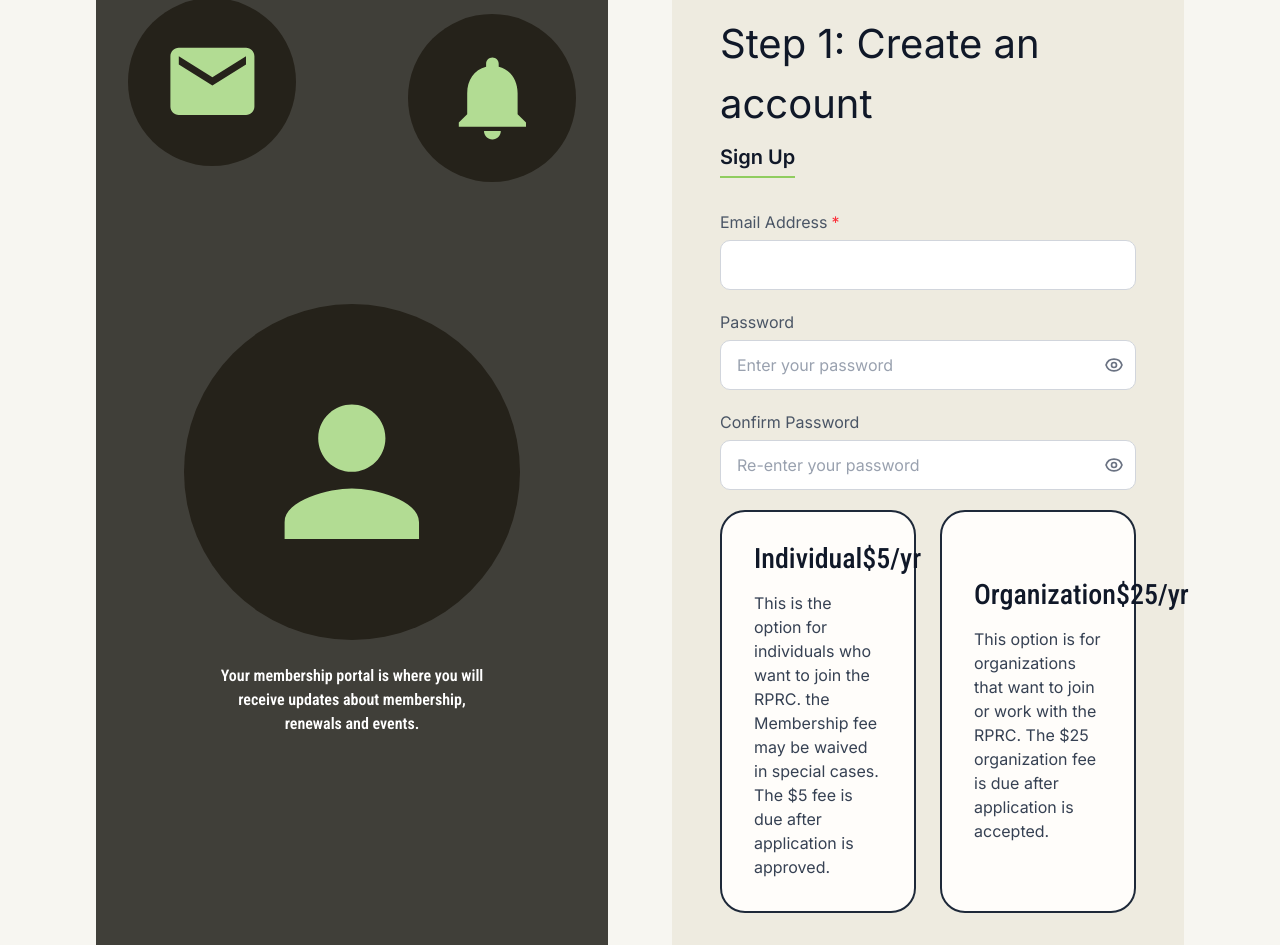
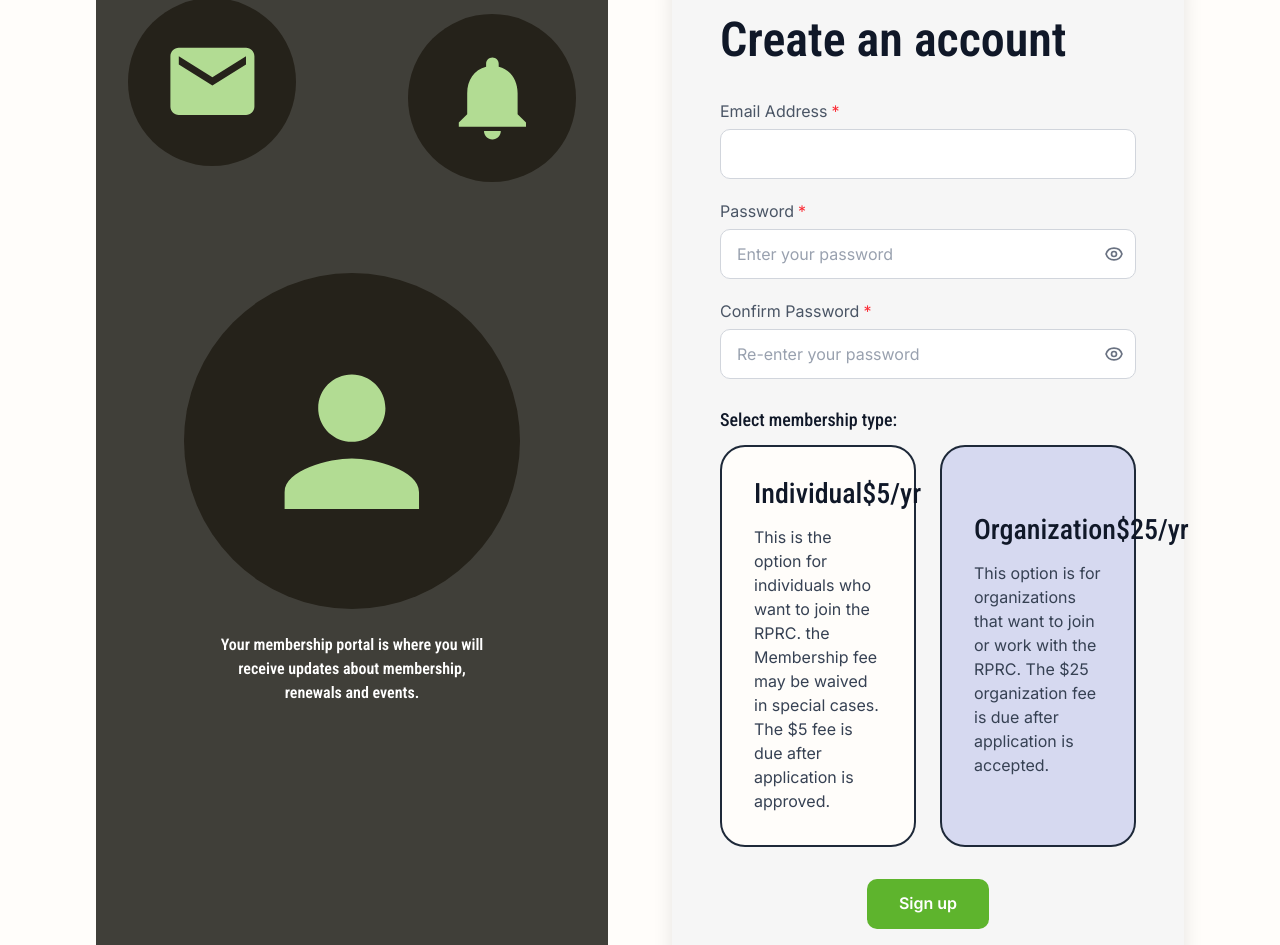
Before and after one commit to SFU-Blueprint/RPRC, a Next.js app: page /membership/signup in a window 1280 px wide. Shown: the part 351-1296 px from the top of the page. Built offline with nearby package versions, Linux system fonts and the light colour scheme.

Commit message:
updated step1

```diff
--- a/app/membership/signup/const.ts
+++ b/app/membership/signup/const.ts
@@ -53,12 +53,19 @@ export const MEMBERSHIP_INTERESTS: string[] = [
 ];
 
 /**
+ * Membership type constants
+ */
+export const MEMBERSHIP_TYPES = {
+  INDIVIDUAL: 'individual',
+  ORGANIZATION: 'organization',
+} as const;
+
+/**
  * Mock data: individual
  */
 export const SIGNUP_MOCK_INDIVIDUAL: SignUpFormData = {
   email: 'john.doe@example.com',
   password: 'Test1234',
-  confirmPassword: 'Test1234',
   fullName: 'John Doe',
   phoneNumber: '6041234567',
   phoneType: 'cell',
@@ -79,7 +86,6 @@ export const SIGNUP_MOCK_INDIVIDUAL: SignUpFormData = {
 export const SIGNUP_MOCK_MEMBER: SignUpFormData = {
   email: 'john.doe@example.com',
   password: 'Test1234',
-  confirmPassword: 'Test1234',
   fullName: 'John Doe',
   phoneNumber: '6041234567',
   phoneType: 'cell',
@@ -101,9 +107,9 @@ export const SIGNUP_MOCK_MEMBER: SignUpFormData = {
 export const SIGNUP_INITIAL: SignUpFormData = {
   email: '',
   password: '',
-  confirmPassword: '',
   fullName: '',
   phoneNumber: '',
+  membershipType: MEMBERSHIP_TYPES.ORGANIZATION,
   phoneType: 'cell',
   mailingAddress: '',
   city: '',
@@ -118,14 +124,6 @@ export const SIGNUP_INITIAL: SignUpFormData = {
 };
 
 /**
- * Membership type constants
- */
-export const MEMBERSHIP_TYPES = {
-  INDIVIDUAL: 'individual',
-  ORGANIZATION: 'organization',
-} as const;
-
-/**
  * Membership type options for form
  */
 export const MEMBERSHIP_TYPE_OPTIONS = [
--- a/app/membership/signup/page.tsx
+++ b/app/membership/signup/page.tsx
@@ -13,13 +13,13 @@ function SignUpContent() {
   const { currentStep, goToPreviousStep, goToNextStep } = useSignUp();
 
   return (
-    <div className={`min-h-screen bg-[#f7f6f1] ${inter.className}`}>
+    <div className={`min-h-screen bg-[#FFFDFA] ${inter.className}`}>
       {/* Progress Indicator */}
       <ProgressIndicator currentStep={currentStep} steps={SIGNUP_STEPS} />
 
       {/* Main Content */}
       <div className="max-w-[1920px] mx-auto px-6 md:px-12 lg:px-24 pb-12 md:pb-16 lg:pb-20">
-        {/* Step 1: Show info box */}
+        {/* Step 1: Show info box and form */}
         {currentStep === 1 && (
           <div className="grid grid-cols-1 lg:grid-cols-2 gap-8 lg:gap-12 xl:gap-16">
             <SignUpInfoBox />
--- a/components/signup/Step1Form.tsx
+++ b/components/signup/Step1Form.tsx
@@ -3,7 +3,13 @@
 import React, { useState } from 'react';
 import { useSignUp } from '@/lib/contexts/SignUpContext';
 import { FormInput } from '@/components/signup/FormInput';
-import { inter } from '@/app/fonts';
+import {
+  inter,
+  robotoCondensed,
+  headerStyles,
+  bodyStyles,
+  buttonStyles,
+} from '@/app/fonts';
 import { validateStep1, hasErrors } from '@/lib/signup-validation';
 import { PasswordInput } from './PasswordInput';
 import { MembershipInfoCard } from './MembershipInfoCard';
@@ -19,10 +25,14 @@ export function Step1Form() {
     goToNextStep,
   } = useSignUp();
 
+  // Local state for confirm password
+  const [confirmPassword, setConfirmPassword] = useState('');
+
   const handleSubmit = () => {
     setHasAttemptedValidation(true);
 
-    const validationErrors = validateStep1(formData);
+    // Pass confirmPassword as parameter
+    const validationErrors = validateStep1(formData, confirmPassword);
     setErrors(validationErrors);
 
     if (!hasErrors(validationErrors)) {
@@ -33,25 +43,16 @@ export function Step1Form() {
     }
   };
 
-  const [membershipType, setMembershipType] = useState<
-    'individual' | 'organization' | undefined
-  >();
-
   return (
     <div
-      className={`bg-[#eeebe0] rounded-[25px] p-8 md:p-10 lg:p-12 ${inter.className}`}
+      className={`bg-[#f6f6f6] rounded-[25px] p-8 md:p-10 lg:p-12 shadow-[0_4px_20px_rgba(0,0,0,0.1)] ${inter.className}`}
     >
       {/* Heading */}
-      <h2 className="text-[28px] md:text-[34px] lg:text-[40px] font-normal mb-2 text-gray-900">
-        Step 1: Create an account
+      <h2
+        className={`text-gray-900 mb-8 ${headerStyles.lResponsive} ${robotoCondensed.className}`}
+      >
+        Create an account
       </h2>
-
-      {/* Sign Up Tab (no Login per requirement) */}
-      <div className="mb-8">
-        <h3 className="text-[16px] md:text-[18px] lg:text-[20px] font-semibold text-gray-900 inline-block border-b-2 border-[#90cd5f] pb-1">
-          Sign Up
-        </h3>
-      </div>
 
       {/* Form Fields */}
       <div className="space-y-5">
@@ -75,27 +76,36 @@ export function Step1Form() {
           showValidation={hasAttemptedValidation}
           onChange={(value) => updateFormData({ password: value })}
           placeholder="Enter your password"
+          required
         />
 
         {/* Confirm Password */}
         <PasswordInput
           label="Confirm Password"
-          value={formData.confirmPassword}
+          value={confirmPassword}
           error={errors.confirmPassword}
           showValidation={hasAttemptedValidation}
-          onChange={(value) => updateFormData({ confirmPassword: value })}
+          onChange={(value) => setConfirmPassword(value)}
           placeholder="Re-enter your password"
+          required
         />
 
-        {/* Membership Type */}
+        {/* Select Membership Type Label */}
+        <h3
+          className={`text-gray-900 mt-8 mb-4 ${headerStyles.xs} ${robotoCondensed.className}`}
+        >
+          Select membership type:
+        </h3>
+
+        {/* Membership Type Cards */}
         <div className="grid grid-cols-1 md:grid-cols-2 gap-4 md:gap-6">
           <MembershipInfoCard
             type="individual"
             title="Individual"
             price="$5/yr"
             description="This is the option for individuals who want to join the RPRC. the Membership fee may be waived in special cases. The $5 fee is due after application is approved."
-            isSelected={membershipType === 'individual'}
-            onSelect={() => setMembershipType('individual')}
+            isSelected={formData.membershipType === 'individual'}
+            onSelect={() => updateFormData({ membershipType: 'individual' })}
           />
 
           <MembershipInfoCard
@@ -103,18 +113,45 @@ export function Step1Form() {
             title="Organization"
             price="$25/yr"
             description="This option is for organizations that want to join or work with the RPRC. The $25 organization fee is due after application is accepted."
-            isSelected={membershipType === 'organization'}
-            onSelect={() => setMembershipType('organization')}
+            isSelected={formData.membershipType === 'organization'}
+            onSelect={() => updateFormData({ membershipType: 'organization' })}
           />
         </div>
 
-        {/* Sign Up Button */}
-        <button
-          onClick={handleSubmit}
-          className="w-full bg-[#383533] hover:bg-[#2a2725] text-white font-semibold text-[16px] md:text-[18px] lg:text-[20px] py-3 md:py-4 rounded-lg transition-colors mt-8"
-        >
-          Sign up
-        </button>
+        {/* Sign Up Button - Centered and Green */}
+        <div className="flex flex-col items-center gap-3 mt-8">
+          <button
+            onClick={handleSubmit}
+            className={`
+              max-w-xs px-8 py-3
+              bg-[#5EB42D]
+              hover:bg-[#2B8100]
+              active:bg-[#004E00]
+              text-white
+              font-semibold
+              rounded-lg
+              transition-colors
+              ${buttonStyles.text}
+            `}
+          >
+            Sign up
+          </button>
+
+          {/* Already have account text */}
+          <p className={`text-gray-700 text-center ${bodyStyles.m}`}>
+            Already have an account?{' '}
+            <button
+              type="button"
+              onClick={() => {
+                /* TODO: Add sign in navigation */
+                console.log('Sign in clicked');
+              }}
+              className="text-[#5EB42D] hover:text-[#2B8100] font-medium underline"
+            >
+              Sign in here
+            </button>
+          </p>
+        </div>
       </div>
     </div>
   );
--- a/lib/signup-validation.ts
+++ b/lib/signup-validation.ts
@@ -136,13 +136,16 @@ export function validatePostalCode(postalCode: string): string | undefined {
  * Validate entire Step 1 (Account Creation)
  * Returns object with error for each field (or undefined if valid)
  */
-export function validateStep1(data: Partial<SignUpFormData>): ValidationErrors {
+export function validateStep1(
+  data: Partial<SignUpFormData>,
+  confirmPassword: string,
+): ValidationErrors {
   const errors: ValidationErrors = {};
 
   // Validate signup email
-  const signupEmailError = validateEmail(data.signupEmail || '');
+  const signupEmailError = validateEmail(data.email || '');
   if (signupEmailError) {
-    errors.signupEmail = signupEmailError;
+    errors.email = signupEmailError;
   }
 
   // Validate password
@@ -154,7 +157,7 @@ export function validateStep1(data: Partial<SignUpFormData>): ValidationErrors {
   // Validate confirm password
   const confirmPasswordError = validatePasswordMatch(
     data.password || '',
-    data.confirmPassword || '',
+    confirmPassword,
   );
   if (confirmPasswordError) {
     errors.confirmPassword = confirmPasswordError;
--- a/types/signup.ts
+++ b/types/signup.ts
@@ -6,7 +6,6 @@ export type SignUpFormData = {
   // Step 1: Account Info
   email: string;
   password: string;
-  confirmPassword: string;
   membershipType?: MembershipType;
 
   // Step 2.1: Contact + Address Info
```
